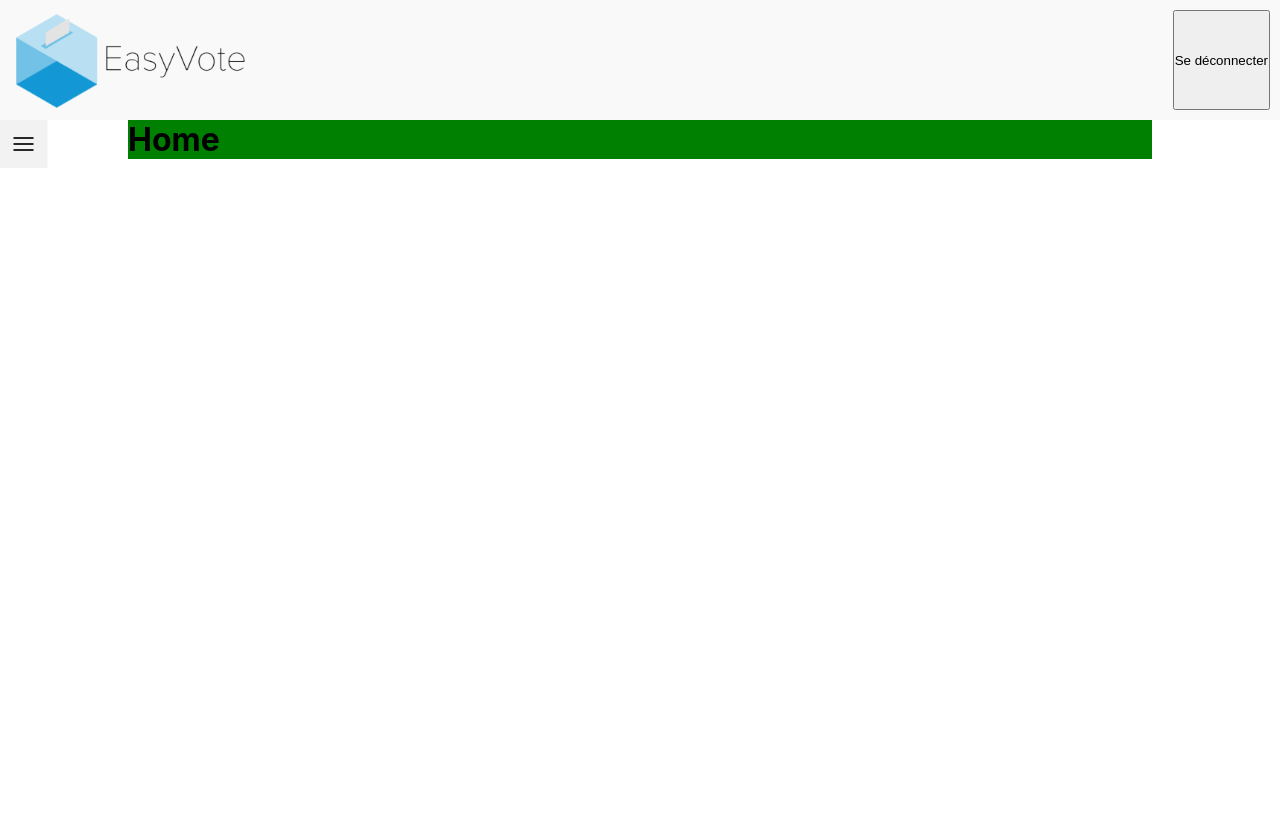
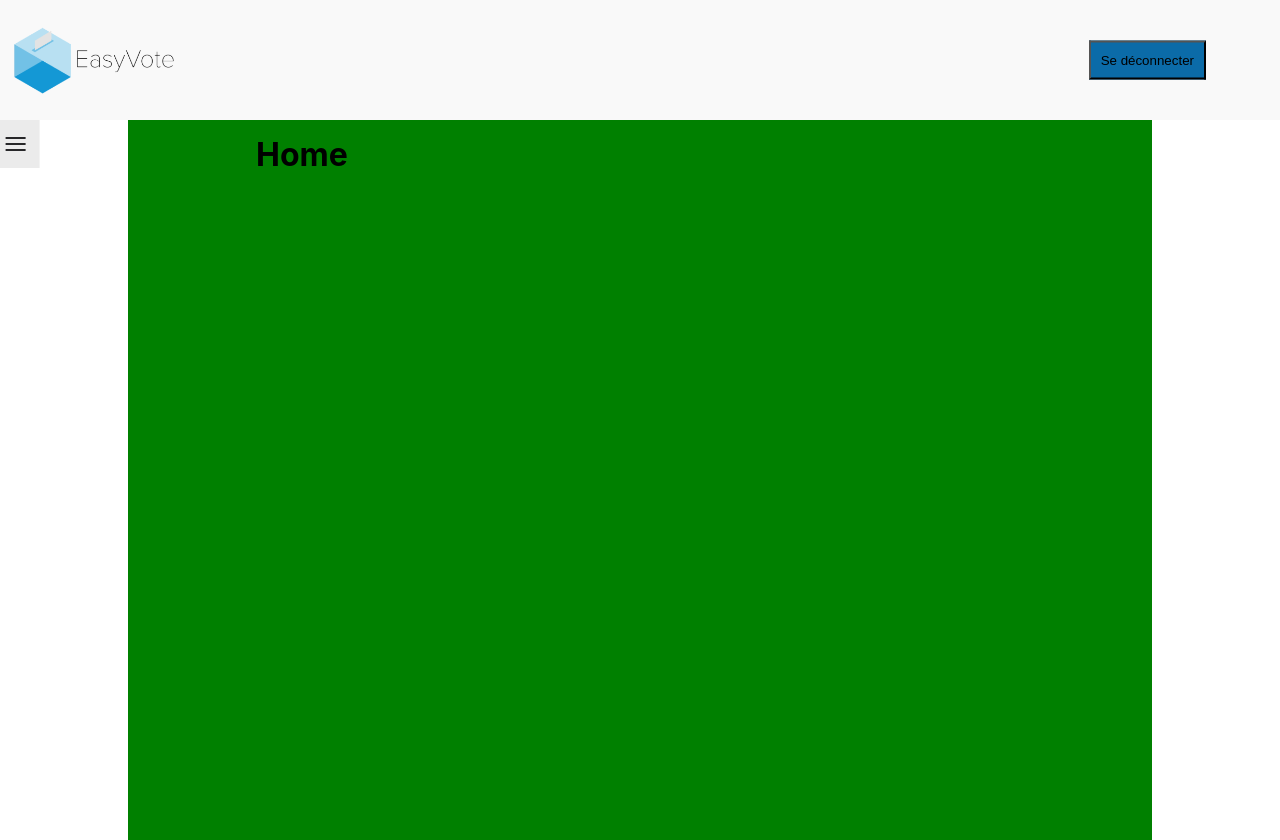
Before and after one commit to emkyu404/EasyVote, a React (Create React App) app in the folder client/: page / in a window 1280 px wide. Built offline with nearby package versions, Linux system fonts and the light colour scheme.

Commit message:
début du style du header

```diff
--- a/client/src/App.js
+++ b/client/src/App.js
@@ -45,7 +45,7 @@ function App() {
             </div>
           {/* Toujours visible, change le component afficher en fonction de l'adresse correspondante (par défaut '/' correspond au component Home) */}
               <div className="hamburger-column">
-                <div className="hamburger-container">
+                <div className={"hamburger-container " + (showMenu ? "button-close-active" : "button-close-inactive")}>
                   <Hamburger label="Show Menu" size={20} color="#272729" onToggle={() => {
                     toggleMenu()
                   }}  />
--- /dev/null
+++ b/client/src/components/BoutonConnexionDeconnexion.js
@@ -0,0 +1,23 @@
+const BoutonConnexionDeconnexion = () => {
+    return (
+        <div className='button-container' style={buttonContainerStyle}>
+          <button className='log-btn' style={{display: "none"}}>Se connecter</button>
+            <button className='log-btn' style={BoutonConnexionDeconnexionStyle}>Se déconnecter</button>
+        </div>
+    )
+}
+
+const BoutonConnexionDeconnexionStyle = {
+    position : "relative",
+    backgroundColor: "#0B6BA8",
+    padding : "10px",
+    top : "50%",
+    transform : "translateY(-50%)"
+}
+
+const buttonContainerStyle = {
+    height : "100%",
+    marginRight : "5vw"
+}
+
+export default BoutonConnexionDeconnexion
--- a/client/src/components/Header.js
+++ b/client/src/components/Header.js
@@ -1,13 +1,27 @@
 import logo from '../img/header-logo.png';
+import BoutonConnexionDeconnexion from './BoutonConnexionDeconnexion';
 
 const Header = () => {
     return (
         <div className='header'>
-            <img className='header-logo' src={logo}/>
-            <button className='log-btn' style={{display: "none"}}>Se connecter</button>
-            <button className='log-btn'>Se déconnecter</button>
+            <div className="logo-container" style={logoContainerStyle}>
+                <img className='header-logo' style={headerLogoStyle} src={logo}/>
+            </div>
+            <BoutonConnexionDeconnexion />
         </div>
     )
 }
 
+const logoContainerStyle = {
+    height : "100%"
+}
+
+const headerLogoStyle = {
+    position : "relative",
+    top : "50%",
+    transform : "translateY(-50%)",
+    width : "auto",
+    height : "70%"
+}
+
 export default Header
--- a/client/src/css/App.css
+++ b/client/src/css/App.css
@@ -77,15 +77,18 @@ body {
   position :relative;
   margin-left : 10vw;
   margin-right : 10vw;
+  min-height : 90vh;
+  padding : 10vw;
+  padding-top : 15px;
 }
 
 .hamburger-container{
-  background-color : rgba(229,229,229,0.5);
+  background-color : rgba(229,229,229,0.75);
   z-index : 50;
 }
 
 .hidden{
-  transform: translateX(-76%);
+  transform: translateX(-80%);
   transition : transform ease-out 0.3s;
 }
 
@@ -93,3 +96,7 @@ body {
   transform: translateX(0);
   transition : transform ease-in 0.3s;
 }
+
+.button-close-active:hover{
+  background-color : rgba(205,92,92, 0.75);
+}
```
Also changed, not shown: client/src/components/Menu.js (added, +17 -0 lines), client/src/components/MenuController.js (added, +9 -0 lines), client/src/components/MenuItem.js (added, +11 -0 lines).
